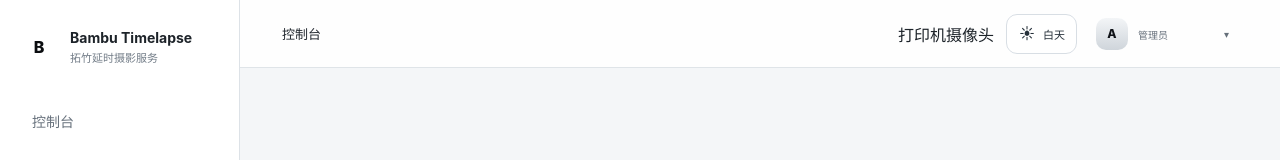
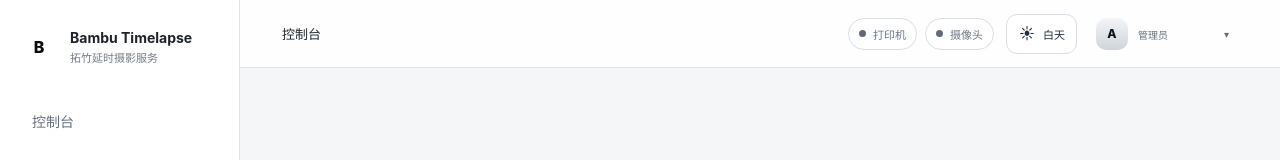
Before and after one commit to yakun0622/bambu-timelapse, a Vue app in the folder web/: page / in a window 1280 px wide. Shown: the top 160 px of the page. Built offline with nearby package versions, Linux system fonts and the light colour scheme; no server answers.

Commit message:
Style compact top bar device indicators

```diff
--- a/web/src/style.css
+++ b/web/src/style.css
@@ -52,11 +52,6 @@ nav a.router-link-active, nav a:hover { color: #fff; background: #181d23; }
   display: flex;
   align-items: baseline;
   gap: 10px;
-}
-
-.topbar-title span {
-  color: #5f6873;
-  font-size: 11px;
 }
 
 .topbar-title strong {
@@ -1405,3 +1400,66 @@ dd { margin: 0; color: #d9dde2; overflow-wrap: anywhere; }
     flex-direction: column;
   }
 }
+
+
+.topbar-device-status {
+  display: flex;
+  align-items: center;
+  gap: 8px;
+}
+
+.topbar-status-item {
+  min-height: 32px;
+  padding: 0 10px;
+  border: 1px solid #252c34;
+  border-radius: 999px;
+  display: inline-flex;
+  align-items: center;
+  gap: 7px;
+  color: #7c8691;
+  background: #11161b;
+  font-size: 11px;
+  white-space: nowrap;
+}
+
+.topbar-status-item i {
+  width: 7px;
+  height: 7px;
+  border-radius: 50%;
+  background: #626b75;
+}
+
+.topbar-status-item.online {
+  color: #7ee7a3;
+  border-color: rgba(105, 220, 145, .22);
+  background: rgba(105, 220, 145, .05);
+}
+
+.topbar-status-item.online i {
+  background: #69dc91;
+  box-shadow: 0 0 10px rgba(105, 220, 145, .35);
+}
+
+:root[data-theme="light"] .topbar-status-item {
+  border-color: #d9dfe5;
+  background: #ffffff;
+  color: #6e7883;
+}
+
+:root[data-theme="light"] .topbar-status-item.online {
+  color: #2f9d59;
+  border-color: rgba(63, 175, 101, .24);
+  background: rgba(63, 175, 101, .06);
+}
+
+@media (max-width: 780px) {
+  .topbar-status-item span {
+    display: none;
+  }
+
+  .topbar-status-item {
+    width: 32px;
+    padding: 0;
+    justify-content: center;
+  }
+}
```
